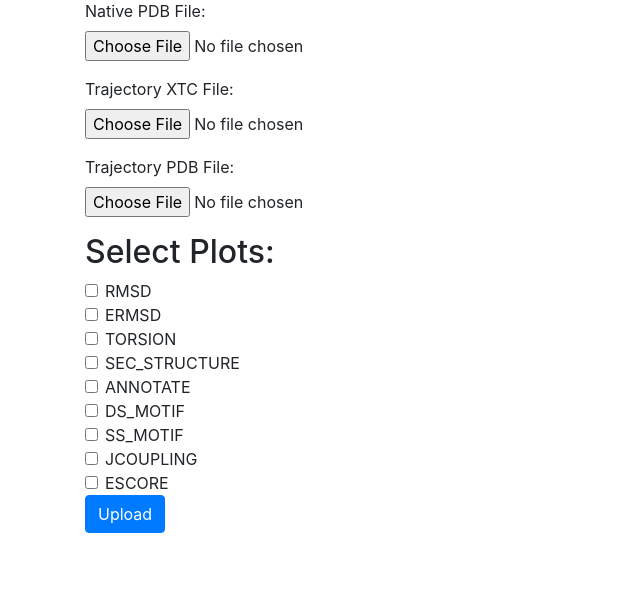
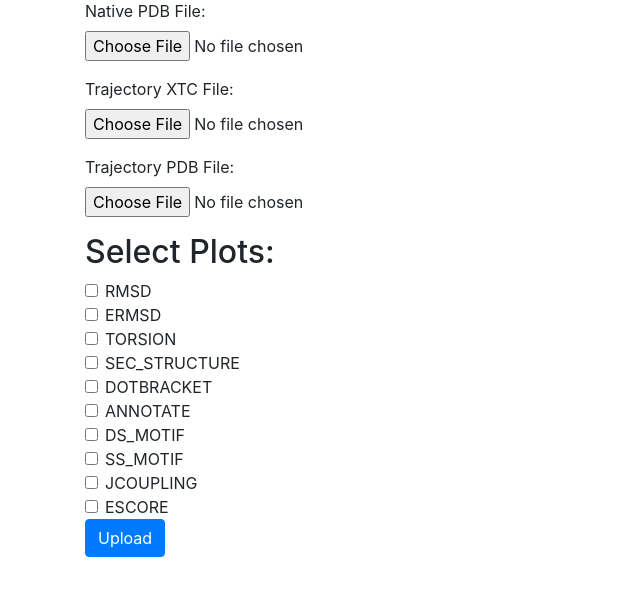
Before and after one commit to louismeuret/Plot_RNA, a Flask app: page / in a window 1280 px wide. Shown: the part 57-653 px from the top of the page, without its empty margins (0-640 px from the left). Run offline with Flask 3, Linux system fonts and the light colour scheme; some libraries are stand-ins or nearby versions.

Commit message:
Ameliorations on the plots but VERY laggy on big trajectories, need to add a cache system

```diff
--- a/app.py
+++ b/app.py
@@ -14,6 +14,7 @@ from MDAnalysis.analysis.align import alignto
 import json
 import barnaba as bb
 import plotly
+from plotly.tools import mpl_to_plotly
 
 app = Flask(__name__)
 app.secret_key = "pi"
@@ -42,6 +43,84 @@ def plot_ermsd(ermsd):
 def plot_rmsd(rmsd):
     fig = go.Figure(data=go.Scatter(y=rmsd, mode='markers'))
     fig.update_layout(title='RMSD Scatter Plot', xaxis_title='Frame', yaxis_title='RMSD Value')
+    return fig
+
+def plot_dotbracket(dotbracket_data):
+    reverse_mapping = {}
+    for frame, dotbracket in enumerate(dotbracket_data, start=1):
+        reverse_mapping.setdefault(dotbracket, []).append(frame)
+
+    # Flatten the data structure and include frame information
+    structures_data = []
+    for dotbracket, frames in reverse_mapping.items():
+        for frame in frames:
+            structures_data.append({
+                'Frame': frame,
+                'DotBracket': dotbracket
+            })
+
+    # Create a DataFrame from the flattened data
+    structures_df = pd.DataFrame(structures_data)
+
+    # Sort the DataFrame by structure and then by frame
+    structures_df.sort_values(by=['DotBracket', 'Frame'], inplace=True)
+
+    # Get unique dot-bracket structures for color coding
+    unique_structures = structures_df['DotBracket'].unique()
+    structure_colors = [f'rgb{tuple(int(255 * x) for x in plt.cm.tab20b(i)[:3])}' for i in np.linspace(0, 1, len(unique_structures))]
+    color_dict = dict(zip(unique_structures, structure_colors))
+
+    # Create traces for each structure
+    traces = []
+    for i, dotbracket in enumerate(unique_structures):
+        structure_df = structures_df[structures_df['DotBracket'] == dotbracket]
+        x_values = []
+        y_values = []
+        # Track the previous frame for comparison
+        prev_frame = None
+        for _, row in structure_df.iterrows():
+            frame = row['Frame']
+            if prev_frame is not None and frame != prev_frame + 1:
+                # Add None to create gaps between structures
+                x_values.append(None)
+                y_values.append(None)
+            x_values.append(frame)
+            y_values.append(i + 1 - 0.2)  # Adjust the y-value slightly for better visualization
+            prev_frame = frame
+        trace = go.Scatter(
+            x=x_values,
+            y=y_values,
+            mode='lines',
+            line=dict(color=color_dict[dotbracket], width=8),
+            name=dotbracket
+        )
+        traces.append(trace)
+
+    # Layout
+    layout = go.Layout(
+        title='Timeline of RNA Structures',
+        xaxis=dict(
+            title='Frame',
+            showgrid=False,
+            zeroline=False,
+            showline=False
+        ),
+        yaxis=dict(
+            title='Dot-Bracket Structure',
+            tickmode='array',
+            tickvals=list(range(1, len(unique_structures) + 1)),
+            ticktext=unique_structures,
+            showgrid=False,
+            zeroline=False,
+            showline=False,
+            ticklen=1
+        ),
+        showlegend=False,
+        plot_bgcolor='rgba(255, 255, 255, 0)'
+    )
+
+    # Plot
+    fig = go.Figure(data=traces, layout=layout)
     return fig
 
 def plot_torsion(torsion):
@@ -83,7 +162,7 @@ def upload_files():
 
     selected_plots = []
 
-    for plot in ['RMSD','ERMSD', 'TORSION', 'SEC_STRUCTURE', 'ANNOTATE', 'DS_MOTIF', 'SS_MOTIF','JCOUPLING','ESCORE']:  # Adjust based on your available plots
+    for plot in ['RMSD','ERMSD', 'TORSION', 'SEC_STRUCTURE','DOTBRACKET', 'ANNOTATE', 'DS_MOTIF', 'SS_MOTIF','JCOUPLING','ESCORE']:  # Adjust based on your available plots
         app.logger.info(plot)
         if plot.lower() in request.form:
             app.logger.info(request.form)
@@ -94,8 +173,6 @@ def upload_files():
     session['selected_plots'] = selected_plots
     app.logger.info(selected_plots)
     return redirect(url_for('view_trajectory', session_id=session_id, native_pdb=native_pdb.filename, traj_xtc=traj_xtc.filename))
-
-
 
 @app.route('/view-trajectory/<session_id>/<native_pdb>/<traj_xtc>')
 def view_trajectory(session_id, native_pdb, traj_xtc):
@@ -112,6 +189,7 @@ def view_trajectory(session_id, native_pdb, traj_xtc):
     # Retrieve selected plots from session data
     selected_plots = session.get('selected_plots', [])
     app.logger.info(selected_plots)
+    plot_data = []
     for plot in selected_plots:  # Adjust based on your available plots
         print(plot)
         app.logger.info(plot)
@@ -119,12 +197,16 @@ def view_trajectory(session_id, native_pdb, traj_xtc):
             # Perform specific action for RMSD plot
             #stackings, pairings, res = bb.annotate(traj_xtc.filename,native_pdb.filename)
             rmsd = bb.rmsd(native_pdb_path,traj_xtc_path,topology=native_pdb_path, heavy_atom=True)
-            selected_plots.append(plot)
+            fig = plot_rmsd(rmsd)
+            plotly_data = plotly_to_json(fig)
+            plot_data.append([plot, "scatter2", plotly_data])
+
         elif plot == 'ERMSD':
             # Need to be no accent in the path, else it crash
             ermsd = bb.ermsd(native_pdb_path,traj_xtc_path,topology=native_pdb_path)
             fig = plot_ermsd(ermsd)
             plotly_data = plotly_to_json(fig)
+            plot_data.append([plot, "scatter", plotly_data])
             app.logger.info(plotly_data)
 
         elif plot == 'TORSION':
@@ -138,8 +220,14 @@ def view_trajectory(session_id, native_pdb, traj_xtc):
             # Perform specific action for ANNOTATE plot
             stackings, pairings, res = bb.annotate(traj, topology=top)
             selected_plots.append(plot)
+        elif plot == 'DOTBRACKET':
+            stackings, pairings, res = bb.annotate(traj_xtc_path,topology=native_pdb_path)
+            dotbracket_data = bb.dot_bracket(pairings,res)[0]
+            fig = plot_dotbracket(dotbracket_data)
+            plotly_data = plotly_to_json(fig)
+            plot_data.append([plot, "dotbracket", plotly_data])
+
         elif plot == 'DS_MOTIF':
-            # Perform specific action for DS_MOTIF plot
             selected_plots.append(plot)
         elif plot == 'SS_MOTIF':
             # Perform specific action for SS_MOTIF plot
@@ -162,7 +250,7 @@ def view_trajectory(session_id, native_pdb, traj_xtc):
 
     # Generate or fetch plot filenames
     plot_filenames = [f'plot_{plot}.png' for plot in selected_plots]
-    return render_template('view_trajectory.html', session_id=session_id, native_pdb=native_pdb, traj_xtc=traj_xtc, plot_filenames=plot_filenames,graphJSON=plotly_data)
+    return render_template('view_trajectory.html', session_id=session_id, native_pdb=native_pdb, traj_xtc=traj_xtc, plot_filenames=plot_filenames,graphJSON=plotly_data, plot_data=plot_data)
 
 
 
--- a/templates/index.html
+++ b/templates/index.html
@@ -33,6 +33,8 @@
                 <label class="form-check-label" for="torsion">TORSION</label><br>
                 <input type="checkbox" class="form-check-input" id="sec_structure" name="sec_structure" value="SEC_STRUCTURE">
                 <label class="form-check-label" for="sec_structure">SEC_STRUCTURE</label><br>
+                <input type="checkbox" class="form-check-input" id="dotbracket" name="dotbracket" value="RMSD">
+                <label class="form-check-label" for="dotbracket">DOTBRACKET</label><br>
                 <input type="checkbox" class="form-check-input" id="annotate" name="annotate" value="ANNOTATE">
                 <label class="form-check-label" for="annotate">ANNOTATE</label><br>
                 <input type="checkbox" class="form-check-input" id="ds_motif" name="ds_motif" value="DS_MOTIF">
```
Also changed, not shown: templates/view_trajectory.html (+11 -11 lines), 1 other file.
